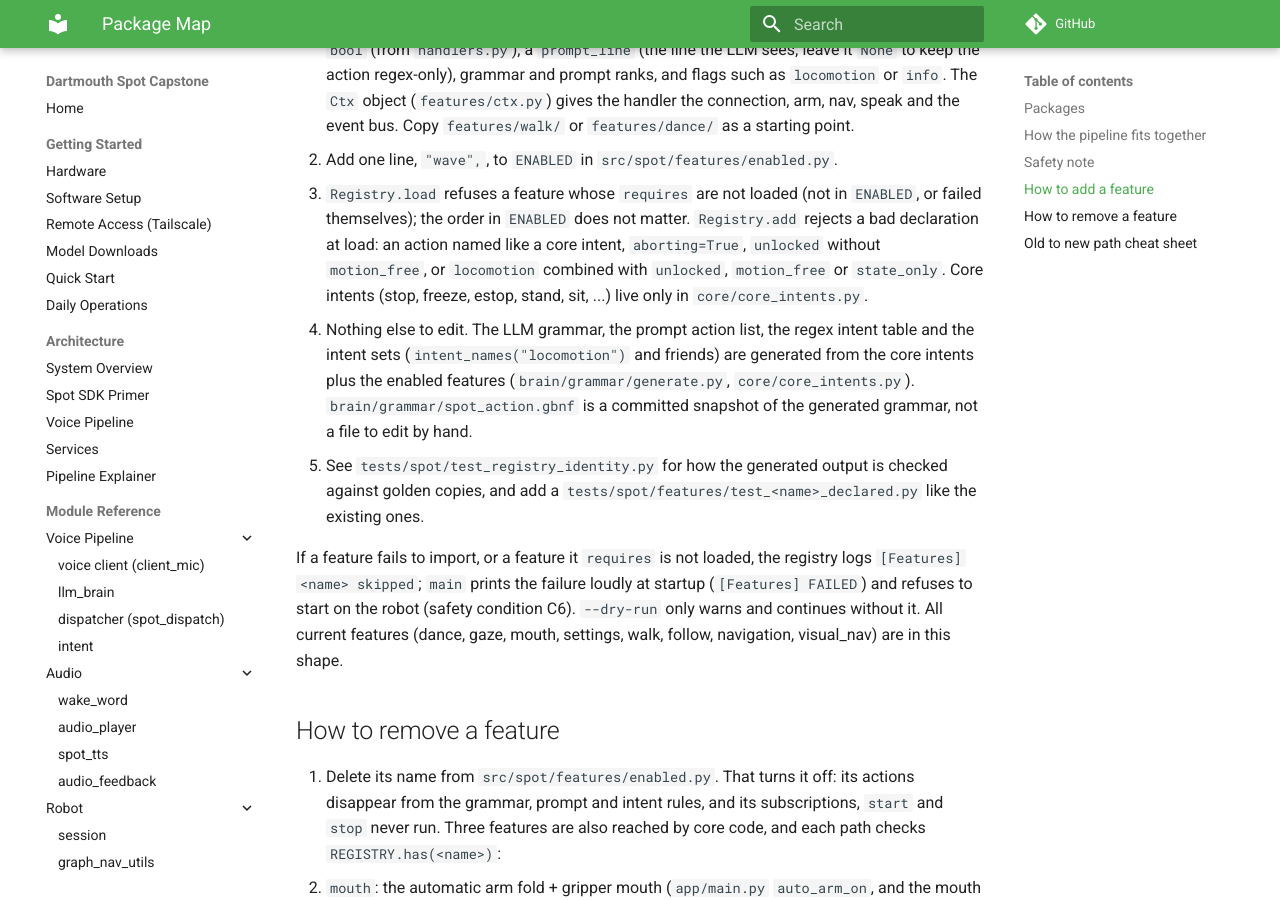
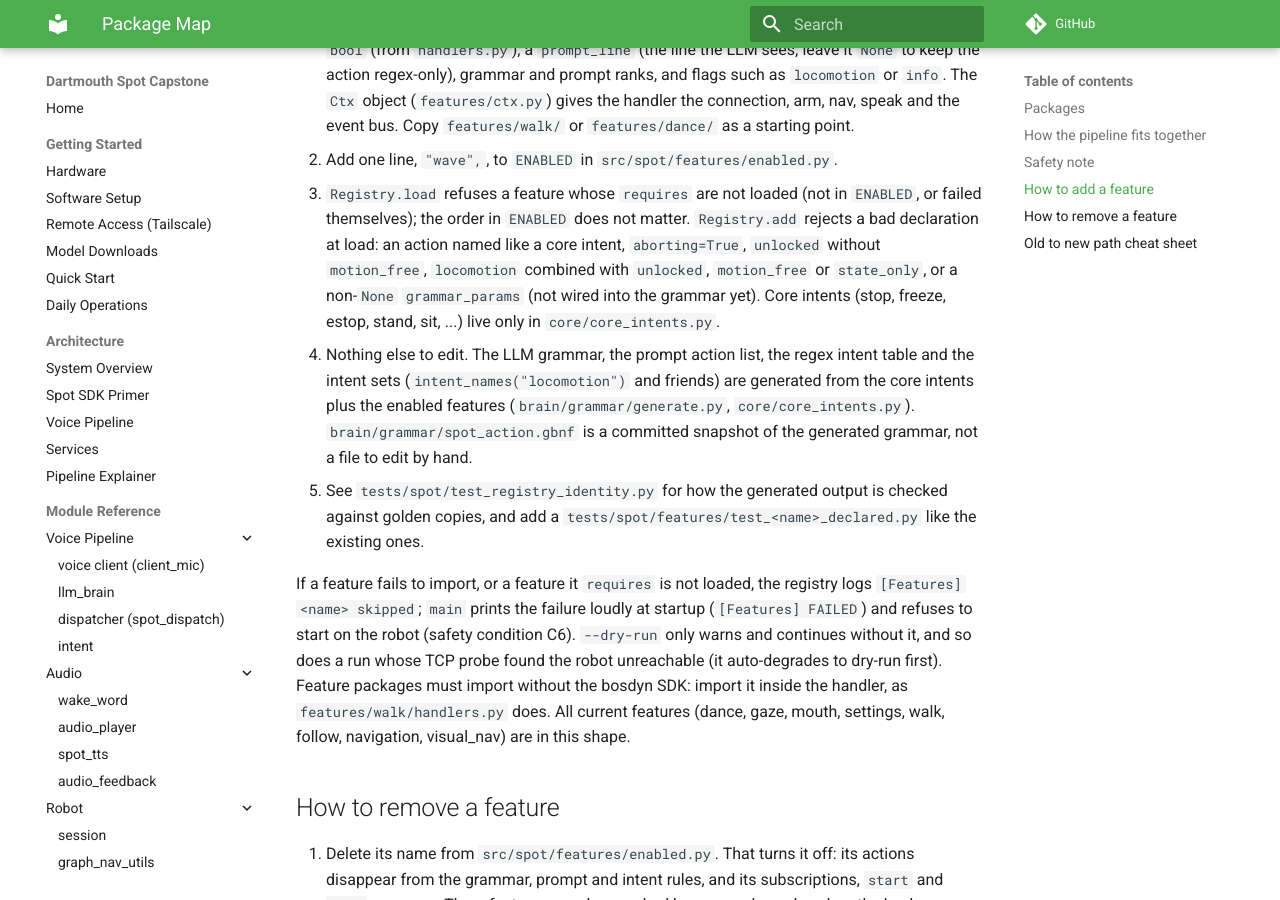
Before and after one commit to matteo-corrado/dartmouth_spot_capstone, an MkDocs documentation site: the page built from docs/architecture/package-map.md, in a window 1280 px wide and 900 px high, scrolled down 3700 px. Built offline with MkDocs 1.6.1 and Material for MkDocs 9.7.7, drawn with Linux system fonts in a browser that asks for light colours; comment, search, counter and statistics services are not loaded; some of the changed text lies outside the part shown.

Commit message:
docs: package-map startup probe step, grammar_params refusal, SDK-free feature imports; main comments

```diff
--- a/docs/architecture/package-map.md
+++ b/docs/architecture/package-map.md
@@ -28,7 +28,7 @@ Status note: the split is done. `src/voice_control/client_mic.py` and `src/voice
 
 Microphone audio comes in through `audio/` and is watched by two things at once: the wake word detector (`wake/`) and the always-on safety keyword spotter (`safety/`). When Spot is addressed, the utterance goes to `stt/` for text, then to `brain/` which turns the text into one or more actions (regex rules first, LLM for the rest). Each action goes to `robot/dispatcher.py`. Core actions (stand, sit, stop, ...) are handled there; everything else is handled by a feature registered in `features/`. The reply is spoken by `tts/` through `audio/`.
 
-`src/spot/app/main.py` is the one place that builds and connects these pieces, in a fixed 9-step order: tuning and CLI, event bus, robot owners, features, audio (capture, ring, wake, safety listener), services (stt, tts, brain, vision) with robot bring-up, conversation, control server, then `Conversation.run()`. If you want to know what runs at startup, read `main()` top to bottom. Nothing else wires services together.
+`src/spot/app/main.py` is the one place that builds and connects these pieces, in a fixed 9-step order: tuning and CLI, event bus, robot owners (then, without `--map`, the TCP probe to the robot), features, audio (capture, ring, wake, safety listener), services (stt, tts, brain, vision) with robot bring-up, conversation, control server, then `Conversation.run()`. If you want to know what runs at startup, read `main()` top to bottom. Nothing else wires services together.
 
 Parts talk in two ways. Direct calls for commands ("do this now"). The event bus (`core/events.py`) for announcements ("this happened"), such as `speaking_started`, `robot_stood`, `speaker_locked`. Publishers do not know who listens, and a listener that crashes is logged and ignored.
 
@@ -42,11 +42,11 @@ A feature is one folder under `src/spot/features/`. Example: a `wave` feature.
 
 1. Make the folder `src/spot/features/wave/` with `__init__.py` exporting `FEATURE = Feature(name="wave", actions=(ActionSpec(...),), intent_rules=(...), ...)`, and a `handlers.py` next to it. Optional `Feature` fields: `requires=("other_feature",)` when a handler uses another feature's code or actions (checked at load), `subscriptions` (bus events), `start(ctx)` (called at startup) and `stop(ctx)` (called once at shutdown, after the robot session is closed; a raising stop is printed, never propagated). **`stop` must never send robot RPCs**: release only the feature's own threads and files. If the session close failed, main skips every feature stop. Each `ActionSpec` names the action, its handler `(params, ctx) -> bool` (from `handlers.py`), a `prompt_line` (the line the LLM sees; leave it `None` to keep the action regex-only), grammar and prompt ranks, and flags such as `locomotion` or `info`. The `Ctx` object (`features/ctx.py`) gives the handler the connection, arm, nav, speak and the event bus. Copy `features/walk/` or `features/dance/` as a starting point.
 2. Add one line, `"wave",`, to `ENABLED` in `src/spot/features/enabled.py`.
-3. `Registry.load` refuses a feature whose `requires` are not loaded (not in `ENABLED`, or failed themselves); the order in `ENABLED` does not matter. `Registry.add` rejects a bad declaration at load: an action named like a core intent, `aborting=True`, `unlocked` without `motion_free`, or `locomotion` combined with `unlocked`, `motion_free` or `state_only`. Core intents (stop, freeze, estop, stand, sit, ...) live only in `core/core_intents.py`.
+3. `Registry.load` refuses a feature whose `requires` are not loaded (not in `ENABLED`, or failed themselves); the order in `ENABLED` does not matter. `Registry.add` rejects a bad declaration at load: an action named like a core intent, `aborting=True`, `unlocked` without `motion_free`, `locomotion` combined with `unlocked`, `motion_free` or `state_only`, or a non-`None` `grammar_params` (not wired into the grammar yet). Core intents (stop, freeze, estop, stand, sit, ...) live only in `core/core_intents.py`.
 4. Nothing else to edit. The LLM grammar, the prompt action list, the regex intent table and the intent sets (`intent_names("locomotion")` and friends) are generated from the core intents plus the enabled features (`brain/grammar/generate.py`, `core/core_intents.py`). `brain/grammar/spot_action.gbnf` is a committed snapshot of the generated grammar, not a file to edit by hand.
 5. See `tests/spot/test_registry_identity.py` for how the generated output is checked against golden copies, and add a `tests/spot/features/test_<name>_declared.py` like the existing ones.
 
-If a feature fails to import, or a feature it `requires` is not loaded, the registry logs `[Features] <name> skipped`; `main` prints the failure loudly at startup (`[Features] FAILED`) and refuses to start on the robot (safety condition C6). `--dry-run` only warns and continues without it. All current features (dance, gaze, mouth, settings, walk, follow, navigation, visual_nav) are in this shape.
+If a feature fails to import, or a feature it `requires` is not loaded, the registry logs `[Features] <name> skipped`; `main` prints the failure loudly at startup (`[Features] FAILED`) and refuses to start on the robot (safety condition C6). `--dry-run` only warns and continues without it, and so does a run whose TCP probe found the robot unreachable (it auto-degrades to dry-run first). Feature packages must import without the bosdyn SDK: import it inside the handler, as `features/walk/handlers.py` does. All current features (dance, gaze, mouth, settings, walk, follow, navigation, visual_nav) are in this shape.
 
 ## How to remove a feature
 
```
Also changed, not shown: 1 other file.
